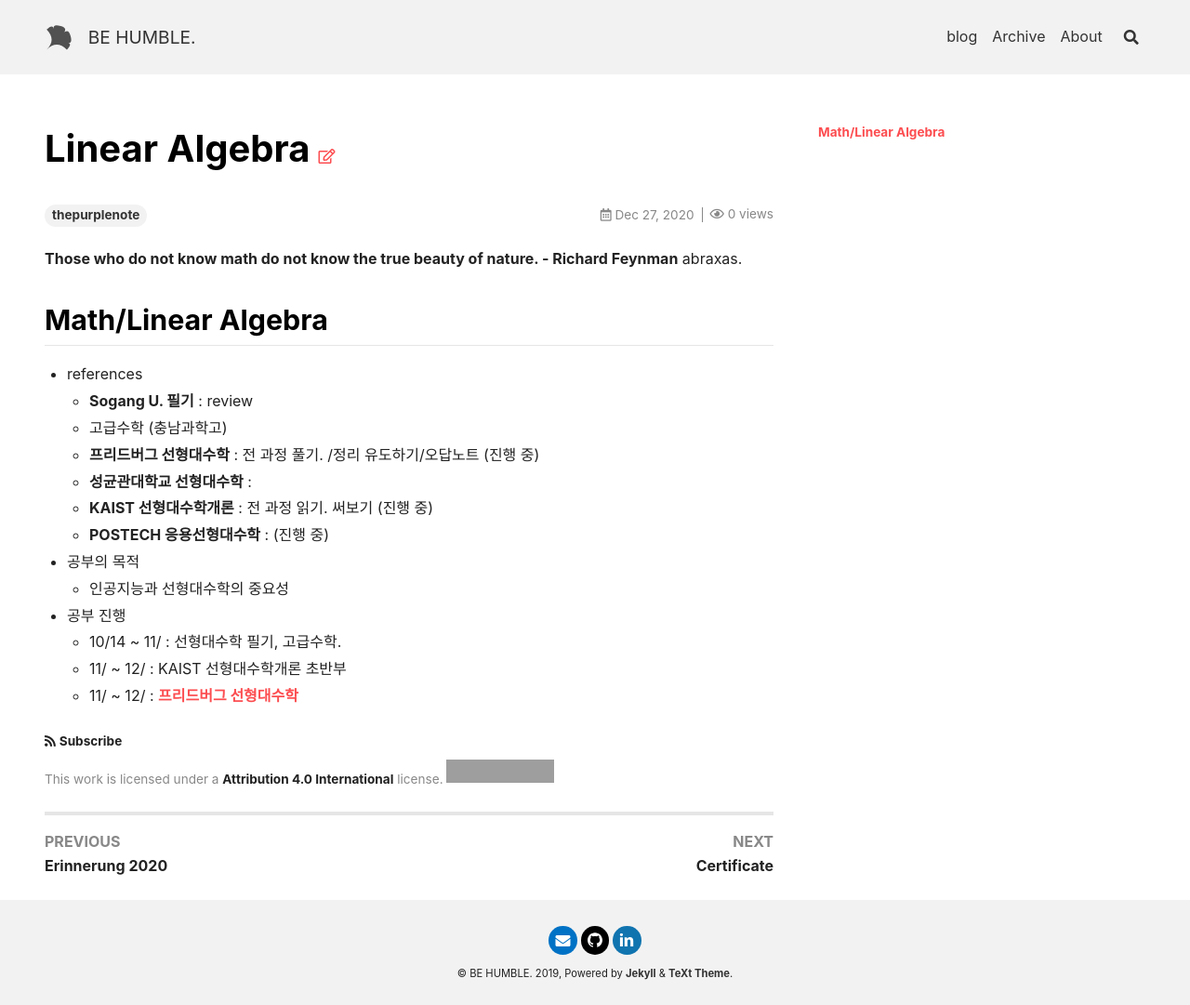
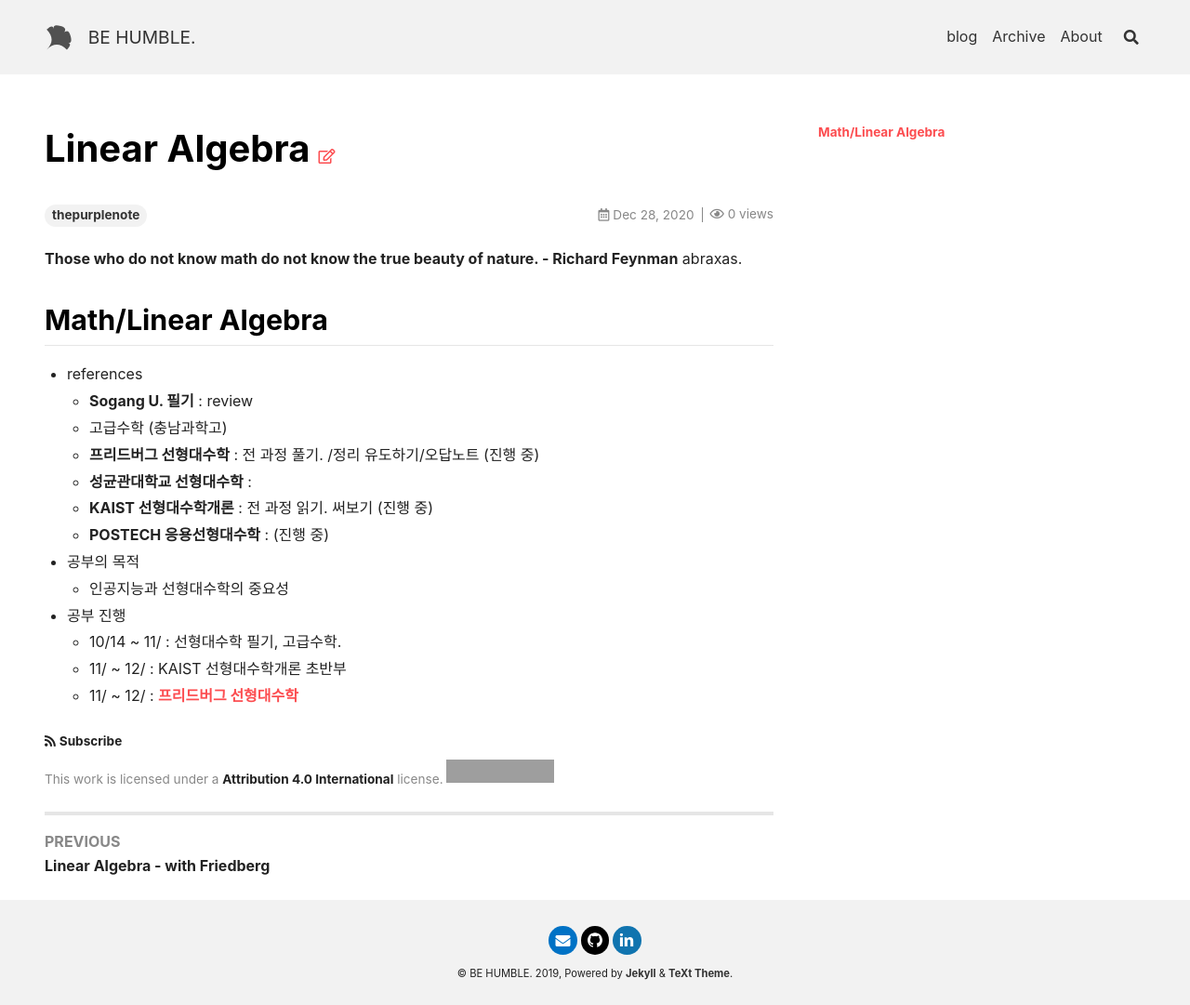
Before and after one commit to underthelights/previous, a Jekyll site: the page built from _posts/math/LinearAlgebra/2020-12-28-linearalg.md, in a window 1280 px wide. Shown: the whole page at 93% size. Built offline with Jekyll 4.4.1, drawn with Linux system fonts in a browser that asks for light colours; nearby versions of some CDN libraries; grey boxes are pictures that could not be loaded.

Commit message:
Update 2020-12-28-linearalg.md

```diff
--- a/_posts/math/LinearAlgebra/2020-12-28-linearalg.md
+++ b/_posts/math/LinearAlgebra/2020-12-28-linearalg.md
@@ -3,8 +3,8 @@
 title: Linear Algebra
 tags: thepurplenote
 category: thepurplenote
-date: 2020-12-27 20:18:00 +08:00
-first_modify_date: 2020-12-27 20:18:00 +08:00
+date: 2020-12-28 20:18:00 +08:00
+first_modify_date: 2020-12-28 21:18:00 +08:00
 picture_frame: shadow
 ---
 **Those who do not know math do not know the true beauty of nature. - Richard Feynman**
@@ -27,4 +27,4 @@
 - 공부 진행
   - 10/14 ~ 11/ : 선형대수학 필기, 고급수학.
   - 11/ ~ 12/ : KAIST 선형대수학개론 초반부
-  - 11/ ~ 12/ : [프리드버그 선형대수학](2020-12-28-linear_friedberg.md)
+  - 11/ ~ 12/ : [프리드버그 선형대수학](https://underthelights.github.io/thepurplenote%20linearalgebra%20math/2020/12/28/linear_friedberg.html)
```
